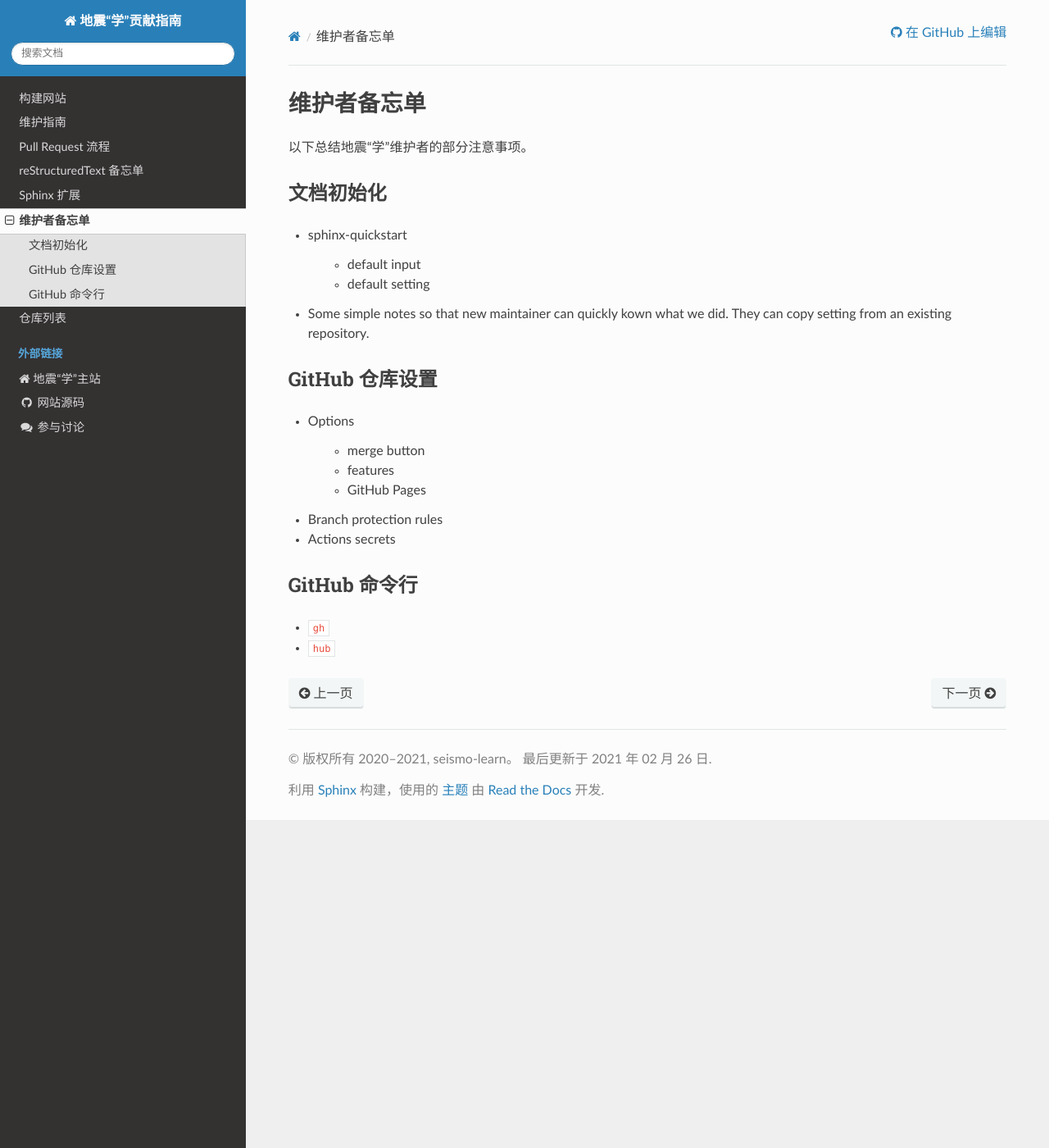
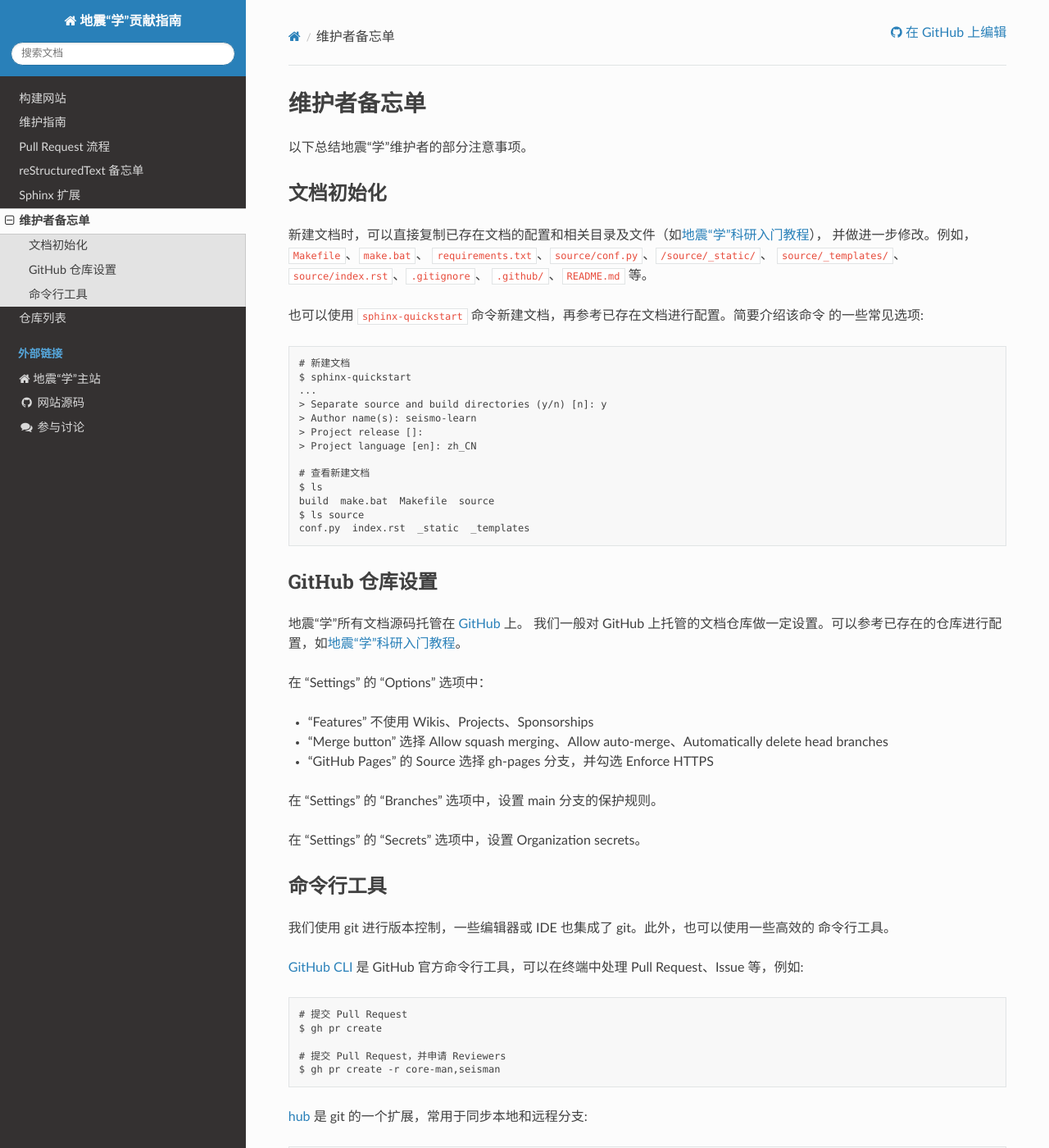
Before and after one commit to seismo-learn/contributing, a Sphinx documentation site: the page built from source/maintainer-notes.rst, in a window 1280 px wide and 1400 px high. Shown: the whole window at 82% size. Built offline with Sphinx 7.4.7 and the Read the Docs theme 2.0.0, drawn with Linux system fonts in a browser that asks for light colours.

Commit message:
Add some notes for maintainers

```diff
--- a/source/maintainer-notes.rst
+++ b/source/maintainer-notes.rst
@@ -6,28 +6,61 @@
 文档初始化
 ----------
 
-- sphinx-quickstart
+新建文档时，可以直接复制已存在文档的配置和相关目录及文件（如\ `地震“学”科研入门教程 <https://github.com/seismo-learn/seismology101>`__\ ），
+并做进一步修改。例如，\ :file:`Makefile`\ 、\ :file:`make.bat`\ 、
+:file:`requirements.txt`\ 、\ :file:`source/conf.py`\ 、\ :file:`/source/_static/`\ 、
+:file:`source/_templates/`\ 、\ :file:`source/index.rst`\ 、:file:`.gitignore`\ 、
+:file:`.github/`\ 、\ :file:`README.md` 等。
 
-    - default input
-    - default setting
+也可以使用 ``sphinx-quickstart`` 命令新建文档，再参考已存在文档进行配置。简要介绍该命令
+的一些常见选项::
 
-- Some simple notes so that new maintainer can quickly kown what we did. They
-  can copy setting from an existing repository.
+    # 新建文档
+    $ sphinx-quickstart
+    ...
+    > Separate source and build directories (y/n) [n]: y
+    > Author name(s): seismo-learn
+    > Project release []:
+    > Project language [en]: zh_CN
+
+    # 查看新建文档
+    $ ls
+    build  make.bat  Makefile  source
+    $ ls source
+    conf.py  index.rst  _static  _templates
 
 GitHub 仓库设置
 ---------------
 
-- Options
+地震“学”所有文档源码托管在 `GitHub <https://github.com/seismo-learn>`__ 上。
+我们一般对 GitHub 上托管的文档仓库做一定设置。可以参考已存在的仓库进行配置，如\
+`地震“学”科研入门教程 <https://github.com/seismo-learn/seismology101>`__\ 。
 
-    - merge button
-    - features
-    - GitHub Pages
+在 “Settings” 的 “Options” 选项中：
 
-- Branch protection rules
-- Actions secrets
+- “Features” 不使用 Wikis、Projects、Sponsorships
+- “Merge button” 选择 Allow squash merging、Allow auto-merge、Automatically delete head branches
+- “GitHub Pages” 的 Source 选择 gh-pages 分支，并勾选 Enforce HTTPS
 
-GitHub 命令行
---------------
+在 “Settings” 的 “Branches” 选项中，设置 main 分支的保护规则。
 
-- ``gh``
-- ``hub``
+在 “Settings” 的 “Secrets” 选项中，设置 Organization secrets。
+
+命令行工具
+-----------
+
+我们使用 git 进行版本控制，一些编辑器或 IDE 也集成了 git。此外，也可以使用一些高效的
+命令行工具。
+
+`GitHub CLI <https://cli.github.com/>`__ 是 GitHub 官方命令行工具，可以在终端中处理
+Pull Request、Issue 等，例如::
+
+    # 提交 Pull Request
+    $ gh pr create
+
+    # 提交 Pull Request，并申请 Reviewers
+    $ gh pr create -r core-man,seisman
+
+`hub <https://hub.github.com/>`__ 是 git 的一个扩展，常用于同步本地和远程分支::
+
+    $ hub sync
```
Also changed, not shown: source/pull-request.rst (+6 -1 lines).
